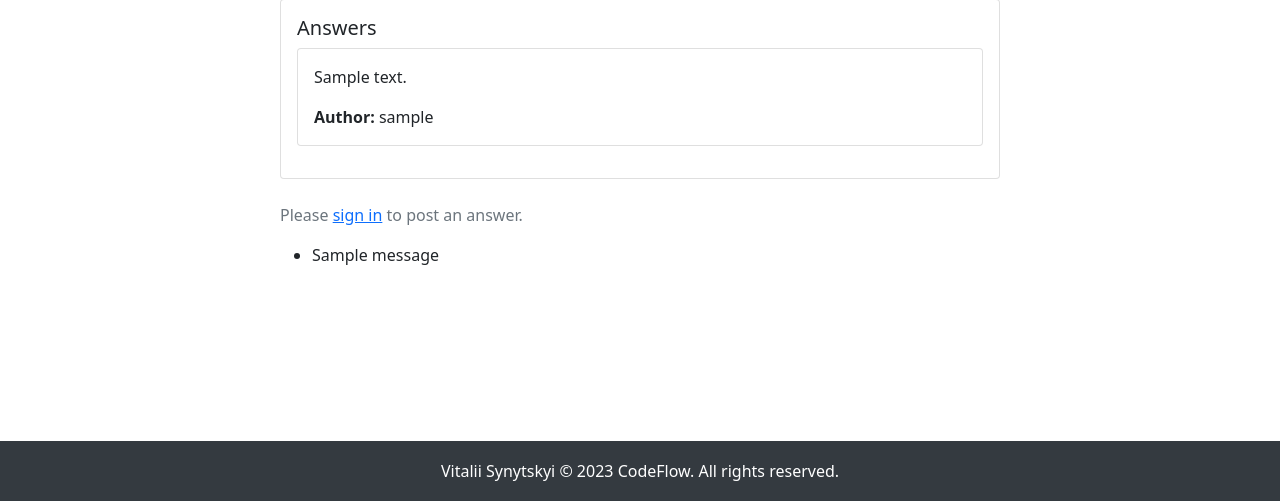
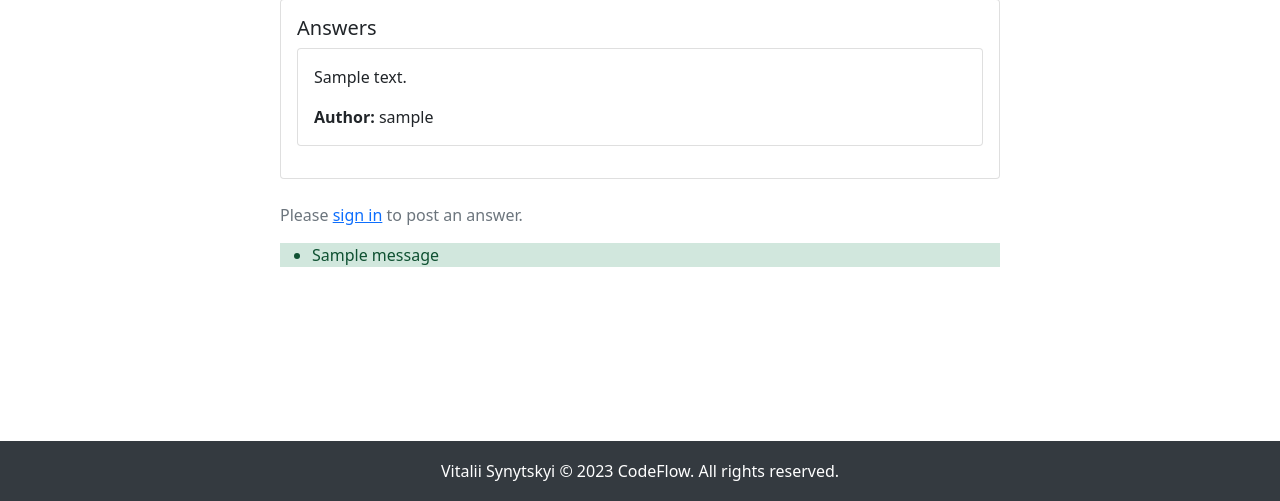
Before and after one commit to VitaliySynytskyi/CodeFlow, a Flask app: page /question/1 in a window 1280 px wide. Shown: the part 299-800 px from the top of the page. Run offline with Flask 2, Linux system fonts and the light colour scheme; tables that the repository leaves empty hold one stand-in row (values such as "Sample post"); one stand-in notice (Sample message) is shown; parts of the project's set-up code (start-up, migrations or seed data) failed here and were passed over; some libraries are stand-ins or nearby versions.

Commit message:
minor changes

```diff
--- a/templates/question_detail.html
+++ b/templates/question_detail.html
@@ -48,13 +48,15 @@
         <p class="text-muted">Please <a href="{{ url_for('login') }}">sign in</a> to post an answer.</p>
       {% endif %}
       {% with messages = get_flashed_messages() %}
-        {% if messages %}
-          <ul class="flash-messages">
-            {% for message in messages %}
-              <li class="flash-message">{{ message }}</li>
-            {% endfor %}
+      {% if messages %}
+      <div class="alert-success">
+          <ul>
+              {% for message in messages %}
+              <li>{{ message }}</li>
+              {% endfor %}
           </ul>
-        {% endif %}
+      </div>
+      {% endif %}
       {% endwith %}
     </div>
   </div>
```
Also changed, not shown: templates/question_list.html (+7 -5 lines), templates/blog.html (indentation only).
